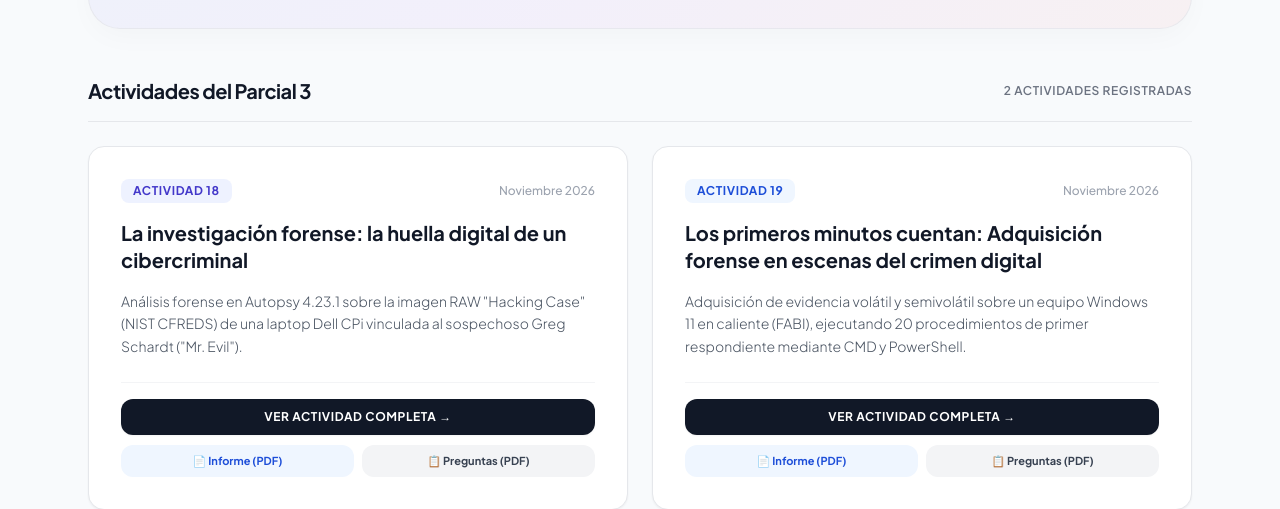
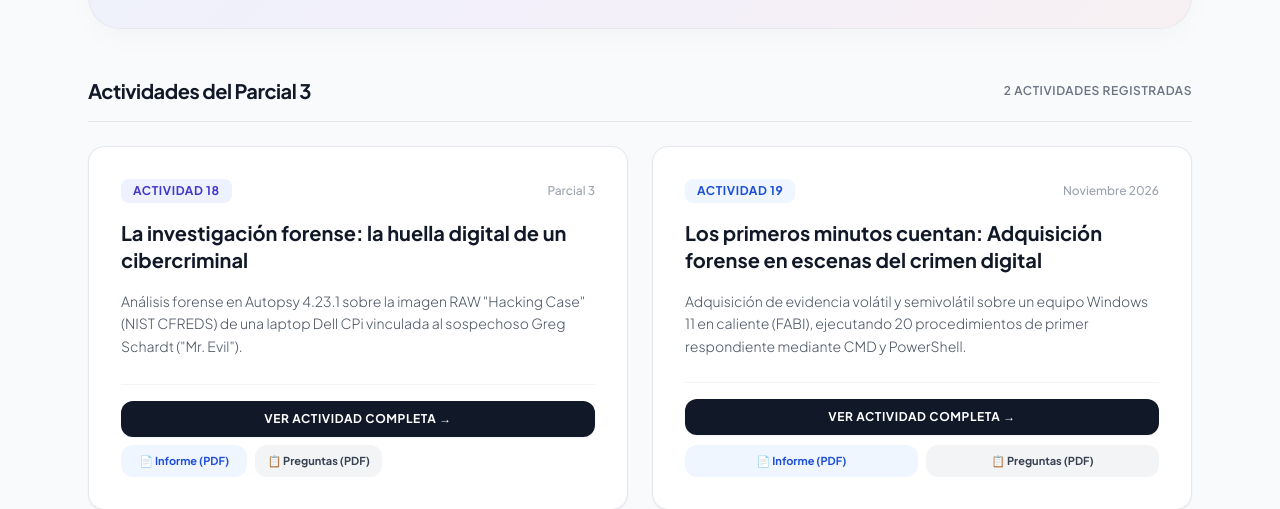
Before and after one commit to fcgalvan/CNOIV-SI, a plain HTML site: page parcial3.html in a window 1280 px wide. Shown: the part 443-952 px from the top of the page. Drawn offline with nearby package versions, Linux system fonts and the light colour scheme.

Commit message:
Update parcial3.html

```diff
--- a/parcial3.html
+++ b/parcial3.html
@@ -117,18 +117,18 @@
                         <span class="px-3 py-1 bg-indigo-50 text-indigo-700 text-xs font-extrabold uppercase tracking-wider rounded-lg">
                             Actividad 18
                         </span>
-                        <span class="text-xs text-gray-400 font-medium">Noviembre 2026</span>
+                        <span class="text-xs text-gray-400 font-medium">Parcial 3</span>
                     </div>
                     <h3 class="text-xl font-bold text-gray-900 leading-snug">
-                        La investigación forense: la huella digital de un cibercriminal
+                       La investigación forense: la huella digital de un cibercriminal
                     </h3>
                     <p class="text-gray-600 text-sm font-light leading-relaxed">
                         Análisis forense en Autopsy 4.23.1 sobre la imagen RAW "Hacking Case" (NIST CFREDS) de una laptop Dell CPi vinculada al sospechoso Greg Schardt ("Mr. Evil").
                     </p>
                 </div>
 
-                <div class="pt-4 border-t border-gray-100 space-y-2.5">
-                    <a href="Act18.html" class="block w-full py-2.5 px-4 bg-gray-900 hover:bg-blue-600 text-white text-xs font-bold uppercase tracking-wider rounded-xl transition text-center shadow-sm">
+                <div class="pt-4 border-t border-gray-100 flex flex-wrap gap-2">
+                    <a href="Act18.html" class="w-full py-2.5 px-4 bg-gray-900 hover:bg-blue-600 text-white text-xs font-bold uppercase tracking-wider rounded-xl transition text-center shadow-sm">
                         Ver Actividad Completa →
                     </a>
                     <div class="grid grid-cols-2 gap-2">
```
